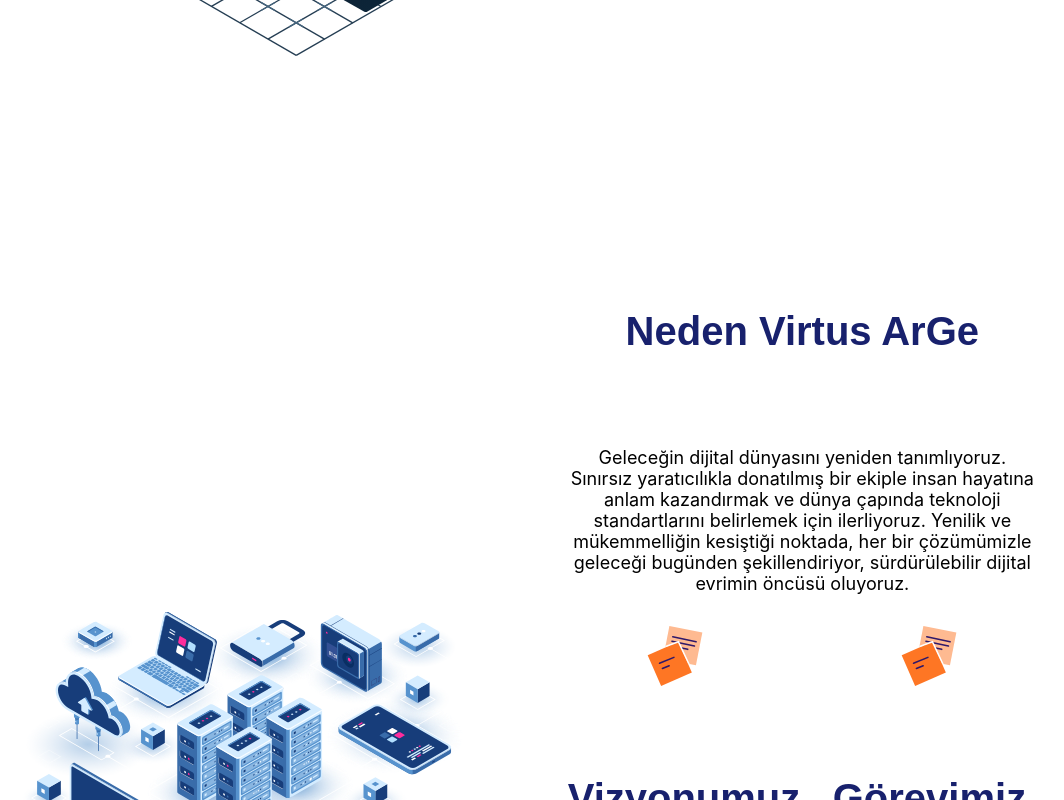
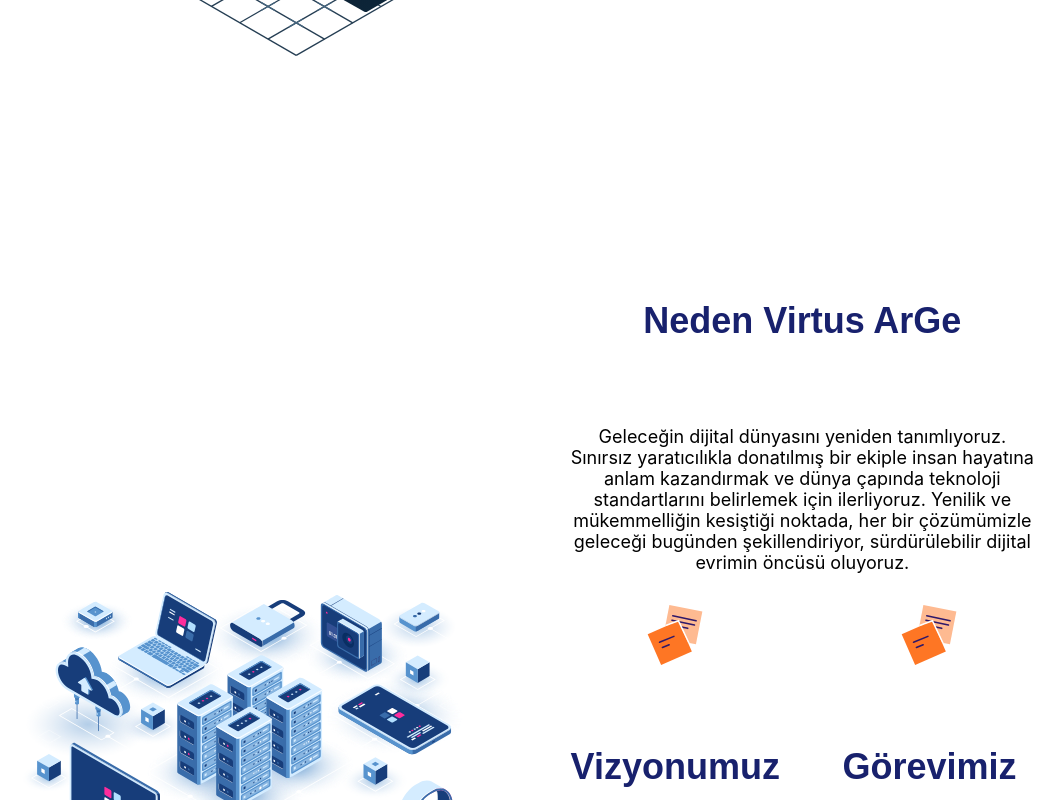
Before and after one commit to VirtusRnD/VirtusRnD.github.io, a React (Create React App) app: page / in a window 1280 px wide. Shown: the part 659-1459 px from the top of the page, without its empty margins (115-1179 px from the left). Built offline with nearby package versions, Linux system fonts and the light colour scheme.

Commit message:
minor changes added

```diff
--- a/src/App.js
+++ b/src/App.js
@@ -9,7 +9,7 @@
 import ScrollTop from "./components/ScrollTop/ScrollTop.jsx";
 import Testpage from "./pages/testpage/testpage.js";
 import NotFound from "./pages/NotFound/NotFound.jsx";
-
+import { translate } from "./components/Translation/Translation";
 function App() {
   const [validURL, setValidURL] = useState(true);
 
@@ -43,6 +43,12 @@
 
     return validURLs.includes(window.location.href);
   };
+
+  useEffect(() => {
+    const virtusarge = translate("virtus_arge");
+    document.title = virtusarge;
+  }, []);
+
   return (
     <Router>
       <div className="App">
--- a/src/components/ContentBlock/styles.js
+++ b/src/components/ContentBlock/styles.js
@@ -31,9 +31,12 @@
     padding-top: 4rem;
   }
   h6 {
-    font-size: 40px;
+    font-size: 36px;
     color: #18216d;
     font-family: Arial, Helvetica, sans-serif;
+    @media only screen and (max-width: 768px) {
+      font-size: 22px; /* Adjust font size for mobile */
+    }
   }
 `;
 
@@ -54,6 +57,9 @@
 
 export const MinPara = styled("p")`
   font-size: 16px;
+  @media only screen and (max-width: 768px) {
+    font-size: 14px;
+  }
 `;
 
 export const ButtonWrapper = styled("div")`
--- a/src/components/Navbar/Navbar.css
+++ b/src/components/Navbar/Navbar.css
@@ -98,7 +98,6 @@
         right: 0.5rem;
         width: 2.25rem;
         height: 2rem;
-        background-color: #5d6475;
         border: none;
         cursor: pointer;
         z-index: 1001;
--- a/src/components/Navbar/Navbar.jsx
+++ b/src/components/Navbar/Navbar.jsx
@@ -1,6 +1,5 @@
 import React, { useState, useEffect } from "react";
 import "./Navbar.css";
-import { Link } from "react-router-dom";
 import trflag from "../../common/SvgIcon/turkey-flag.svg";
 import enflag from "../../common/SvgIcon/united-kingdom-flag.svg";
 import { translate } from "../Translation/Translation";
@@ -45,9 +44,9 @@
 
   return (
     <nav>
-      <Link to="/" className="title">
+      <a href={`/?lang=${selectedLang}`} className="title">
         {virtusarge}
-      </Link>
+      </a>
       <div className="menu" onClick={() => setMenuOpen(!menuOpen)}>
         <img src="/menu.svg" alt="Menu Icon" width="24" height="24" />
       </div>
--- a/src/pages/Contact/Contact.jsx
+++ b/src/pages/Contact/Contact.jsx
@@ -24,7 +24,7 @@
                 </div>
 
                 <iframe
-                   src="https://www.google.com/maps/embed?pb=!1m18!1m12!1m3!1d1589.44043076721!2d28.373130700000015!3d37.17930219999999!2m3!1f0!2f0!3f0!3m2!1i1024!2i768!4f13.1!3m3!1m2!1s0x14bf732687fd3eb1%3A0x2815d6eefcce8910!2sMu%C4%9Fla%20Teknopark!5e0!3m2!1str!2str!4v1707123331392!5m2!1str!2str"
+                   src="https://www.google.com/maps/embed?pb=!1m18!1m12!1m3!1d794.7210689347062!2d28.372657669702598!3d37.179221066782894!2m3!1f0!2f0!3f0!3m2!1i1024!2i768!4f13.1!3m3!1m2!1s0x618cb2fd20add597%3A0xc5b5fcb09a9ac3b6!2sVirtus%20Arge%20Yaz%C4%B1l%C4%B1m%20Anonim%20%C5%9Eirketi!5e0!3m2!1str!2str!4v1710504698806!5m2!1str!2str"
                     width="800"
                     height="600"
                     style={{border: 0}}
```
